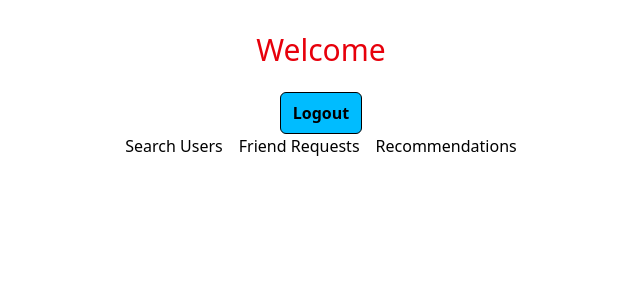
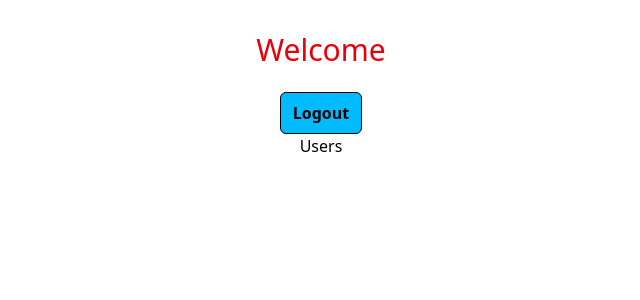
Before and after one commit to animesh156/findmyfriend, a React (Vite) app in the folder client/: page / in a window 1280 px wide. Shown: the top 300 px of the page, without its empty margins (319-959 px from the left). Built offline with nearby package versions, Linux system fonts and the light colour scheme.

Commit message:
created userList componnent

```diff
--- /dev/null
+++ b/client/src/components/UserList.jsx
@@ -0,0 +1,37 @@
+import { useEffect, useState } from "react"
+import {fetchUsers, sendFriendRequest} from '../api'
+import { useSelector } from "react-redux"
+
+
+function UserList() {
+
+    const {user} = useSelector((state) => state.auth)
+    const [users, setUsers] = useState([])
+
+    useEffect(() => {
+        async function loadUsers() {
+            const res = await fetchUsers(user._id)
+            setUsers(res.data)
+        }
+     loadUsers()
+    }, [user])
+
+    const sendRequest = async (receiverId) => {
+        await sendFriendRequest(user._id, receiverId)
+    }
+
+
+  return (
+    <>
+    <h3>Users</h3>
+    {users.map((user) => {
+        <div key={user._id}>
+           <p>{user.name}</p>
+           <button onClick={() => sendRequest(user._id)}>Add Friend</button>
+        </div>
+    })}
+    </>
+  )
+}
+
+export default UserList
--- a/client/src/pages/Home.jsx
+++ b/client/src/pages/Home.jsx
@@ -1,7 +1,8 @@
 import {useSelector, useDispatch} from 'react-redux'
 import {toast, ToastContainer} from 'react-toastify'
 import { reset, logout } from '../features/auth/authSlice'
-import { useNavigate, Link } from 'react-router-dom'
+import { useNavigate} from 'react-router-dom'
+import UserList from '../components/UserList'
 
 function Home() {
 
@@ -27,13 +28,8 @@ function Home() {
     <h1 className="text-3xl text-center text-red-600">Welcome {user?.name}</h1>
     <button onClick={handleLogout} className='border cursor-pointer py-2 font-semibold bg-sky-400 mt-6 px-3 rounded-md'>Logout</button>
 
-    <nav className='flex justify-center gap-x-4'>
+   <UserList />
 
-      <Link to = "/search">Search Users</Link>
-      <Link to="/friend-requests">Friend Requests</Link>
-      <Link to="/recommendations">Recommendations</Link>
-
-    </nav>
     </>
   )
 }
```
